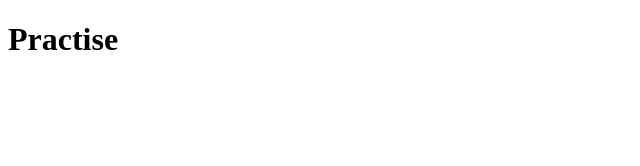
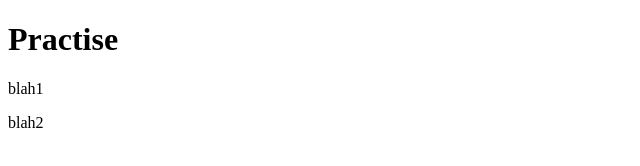
Before and after one commit to MrBogdanK/new-repo, a plain HTML site: page index.html in a window 1280 px wide. Shown: the whole page, without its empty margins (0-640 px from the left). Drawn offline with Linux system fonts and the light colour scheme.

Commit message:
add 2 paragraphs

```diff
--- a/index.html
+++ b/index.html
@@ -7,5 +7,7 @@
 </head>
 <body>
    <h1> Practise</h1>
+   <p>blah1</p>
+   <p1>blah2</p1>
 </body>
 </html>
```
